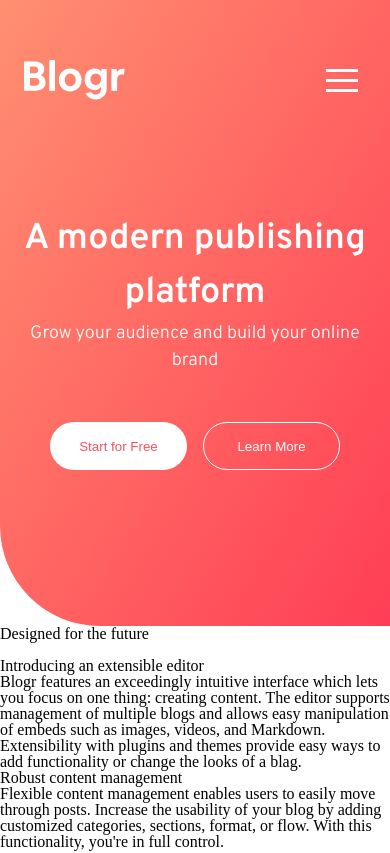
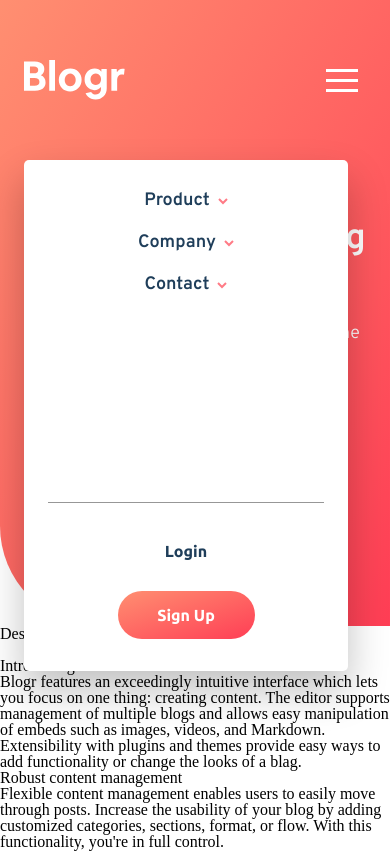
Before and after one commit to romofel/fm-blogr_landing_page, a React (Create React App) app: page / in a window 390 px wide. Shown: the top 853 px of the page. Built offline with nearby package versions, Linux system fonts and the light colour scheme.

Commit message:
Move the local state up one level and toggle it through the hamburger button

```diff
--- a/src/App.js
+++ b/src/App.js
@@ -18,10 +18,6 @@ function HoverMenuItem({ title, children }) {
 }
 
 function HoverMenu() {
-  const [isOpen, setIsOpen] = useState(false);
-
-  if (!isOpen) return;
-
   return (
     <div class="hover-menu">
       <ul>
@@ -65,6 +61,8 @@ function HoverSubMenu({ items }) {
 }
 
 function App() {
+  const [isMobileMenuOpen, setIsMobileMenuOpen] = useState(true);
+
   return (
     <div>
       <div className="landing-bg">
@@ -73,9 +71,9 @@ function App() {
             <div className="logo-container">
               <img src={logo} alt="company logo" />
             </div>
-            <Hamburger color="white" />
+            <Hamburger color="white" onToggle={toggled => setIsMobileMenuOpen(toggled)} />
           </div>
-          <HoverMenu />
+          {isMobileMenuOpen && <HoverMenu />}
         </nav>
 
         <div className="landing-content-container">
```
